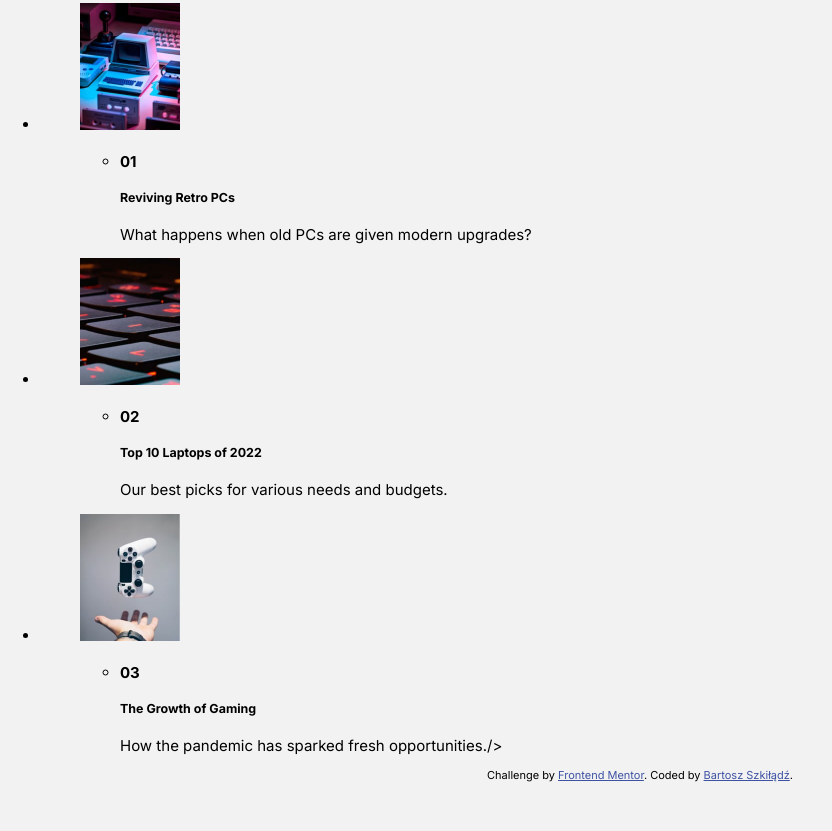
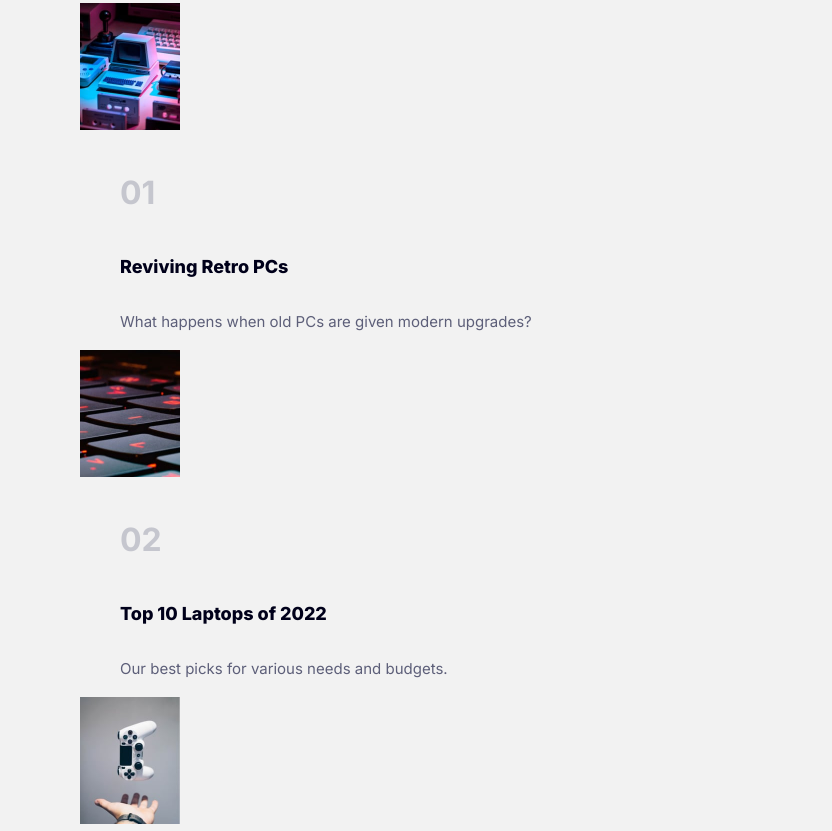
Before and after one commit to szkic/news-homepage-main, a plain HTML site: page index.html in a window 1280 px wide. Shown: the part 1109-1940 px from the top of the page, without its empty margins (0-832 px from the left). Before the commit the page ends 1891 px from the top, so only its background shows below. Drawn offline with nearby package versions, Linux system fonts and the light colour scheme.

Commit message:
added styles to last section

```diff
--- a/css/styles.css
+++ b/css/styles.css
@@ -77,6 +77,28 @@ ul {
   color: var(--grayishBlue);
 }
 
+.articles {
+  list-style: none;
+}
+
+.articles h4 {
+  font-size: 32px;
+  font-weight: 700;
+  color: var(--grayishBlue);
+}
+
+.articles h5 {
+  font-size: 18px;
+  font-weight: 800;
+  line-height: 1.33;
+  color: var(--veryDarkBlue);
+}
+
+.articles p {
+  color: var(--darkGrayishBlue);
+  line-height: 1.73;
+}
+
 .attribution {
   font-size: 11px;
   text-align: center;
--- a/index.html
+++ b/index.html
@@ -91,7 +91,7 @@
       </section>
 
       <section>
-        <ul>
+        <ul class="articles">
           <li>
             <figure>
               <img
@@ -101,7 +101,7 @@
                 height="127"
               />
               <figcaption>
-                <ul>
+                <ul class="articles">
                   <li>
                     <h4>01</h4>
                     <h5>Reviving Retro PCs</h5>
@@ -120,7 +120,7 @@
                 height="127"
               />
               <figcaption>
-                <ul>
+                <ul class="articles">
                   <li>
                     <h4>02</h4>
                     <h5>Top 10 Laptops of 2022</h5>
@@ -139,7 +139,7 @@
                 height="127"
               />
               <figcaption>
-                <ul>
+                <ul class="articles">
                   <li>
                     <h4>03</h4>
                     <h5>The Growth of Gaming</h5>
```
